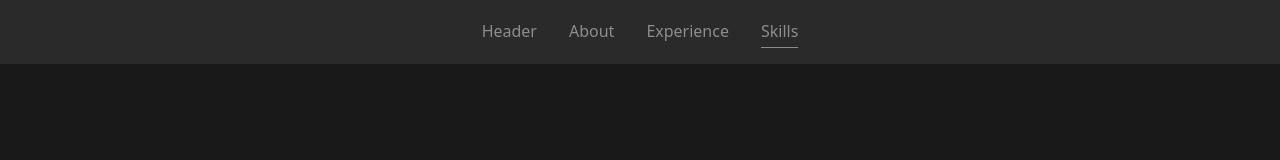
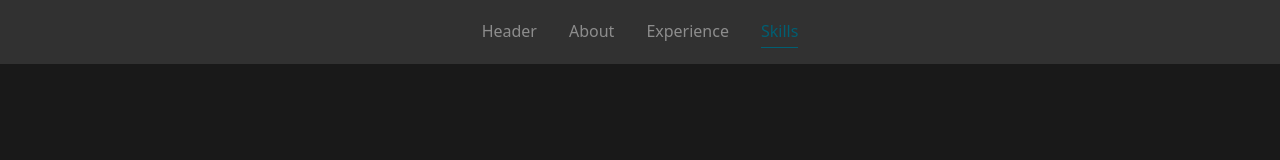
Before and after one commit to michaelTP1/Portfolio, a React (Vite) app: page / in a window 1280 px wide. Shown: the top 160 px of the page. Built offline with nearby package versions, Linux system fonts and the light colour scheme.

Commit message:
new version

```diff
--- a/src/components/nav/Nav.css
+++ b/src/components/nav/Nav.css
@@ -1,6 +1,6 @@
 nav {
 	text-align: center;
-	background-color: rgba(var(--dark-gray), 0.7);
+	background-color: rgba(var(--dark-gray), 0.95);
 	width: 100%;
 	position: fixed;
 	z-index: 10;
@@ -11,8 +11,9 @@ nav {
 
 nav span {
 	border-bottom: 1px solid transparent;
-	transition: border-bottom 0.2s ease;
-	transition-delay: 0.25s;
+	transition: border-bottom 0.2s ;
+	transition: color 0.2s ;
+	transition-delay: 0.05s;
 	margin: 1em;
 	padding-bottom: 0.3em;
 }
@@ -20,5 +21,6 @@ nav span {
 
 
 nav span.activeClass {
-	border-bottom-color: var(--blue);
+	color:  rgb(var(--dark-blue));
+	border-bottom-color: rgb(var(--dark-blue));
 }
--- a/src/index.css
+++ b/src/index.css
@@ -6,8 +6,10 @@ a:active{
     text-decoration: none;
 }
 :root{
+    --darkest-blue: rgb(0,18,25);
     --darkest-blue: 0,18,25;
-    --darker-blue: 26,23,39;
+    --darker-blue: rgb(38, 33, 62);
+    --darker-blue: 38, 33, 62;
     --dark-blue: 0,95,115;
     --blue: 10,147,150;
     --light-blue: 148, 210, 189;
```
